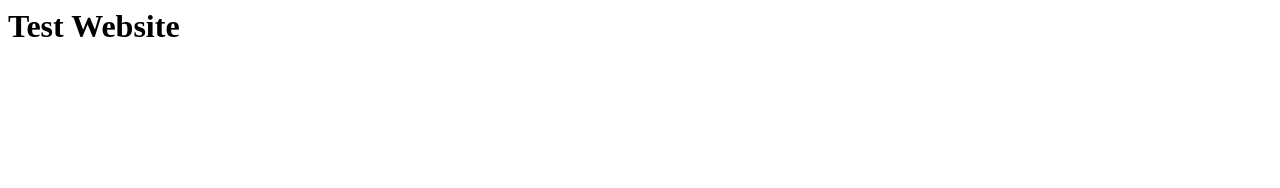
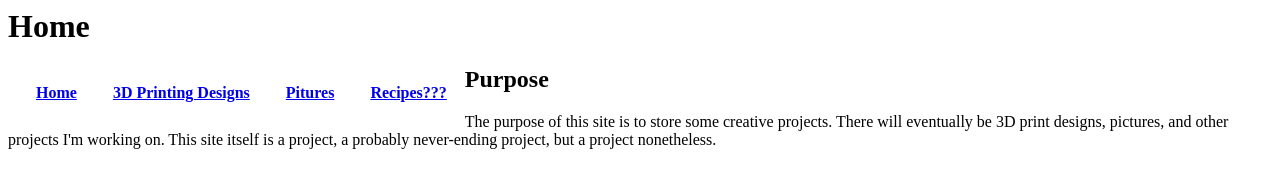
Before and after one commit to gdmontgo/projects, a plain HTML site: page index.html in a window 1280 px wide. Drawn offline with Linux system fonts and the light colour scheme.

Commit message:
Add files via upload

```diff
--- a/index.html
+++ b/index.html
@@ -2,13 +2,25 @@
 <html lang="en">
 	<head>
 		<title>
-			TEST WEBSITE
+			GDMontgo - Projects
 		</title>
 		<meta charset="UTF-8">
 		</meta>
 		<link rel="stylesheet" href="test-website-stylesheet.css">
 	</head>
 	<body>
-	<h1> Test Website</h1>
+	<h1> Home</h1>
+		<nav id="topnav">
+			<ul role="navigation" id="nav">
+				<li id="navlink1"><a href="URLHERE"><b>Home</b></a></li>
+				<li id="navlink2"><a href="URLHERE"><b>3D Printing Designs</b></a></li>
+				<li id="navlink3"><a href="URLHERE"><b>Pitures</b></a></li>
+				<li id="navlink4"><a href="URLHERE"><b>Recipes???</b></a></li>
+			</ul>
+	</nav>
+	<main role="main" id="main">
+			<h2>Purpose</h2>
+			<p>The purpose of this site is to store some creative projects. There will eventually be 3D print designs, pictures, and other projects I'm working on. This site itself is a project, a probably never-ending project, but a project nonetheless.</p>
+	</main>
 	</body>
 </html>
--- a/test-website-stylesheet.css
+++ b/test-website-stylesheet.css
@@ -1 +1,25 @@
-background { color:indigo;}
+background
+{
+	color:indigo;
+}
+
+#nav
+	{
+	list-style-type:none;
+	padding:0px;
+	margin:0px 10px;
+	}
+#nav li
+	{
+	float: left;
+	overflow: auto;
+	}
+#nav li a
+	{
+	display: block;
+	background-color:#green;
+	padding: 18px;
+	color:#white;
+	text-align:center;
+	font-weight:bold;
+	}
```
